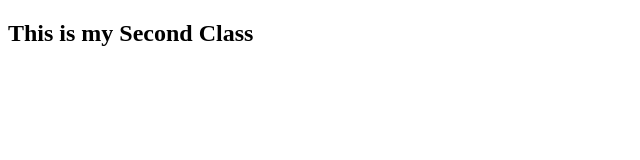
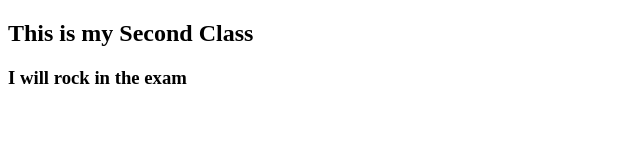
Before and after one commit to ADATYA/Github_First_Ripo, a plain HTML site: page index.html in a window 1280 px wide. Shown: the whole page, without its empty margins (0-640 px from the left). Drawn offline with Linux system fonts and the light colour scheme.

```diff
--- a/index.html
+++ b/index.html
@@ -7,5 +7,6 @@
 </head>
 <body>
     <h2>This is my Second Class</h2>
+    <h3>I will rock in the exam </h3>
 </body>
 </html>
```
